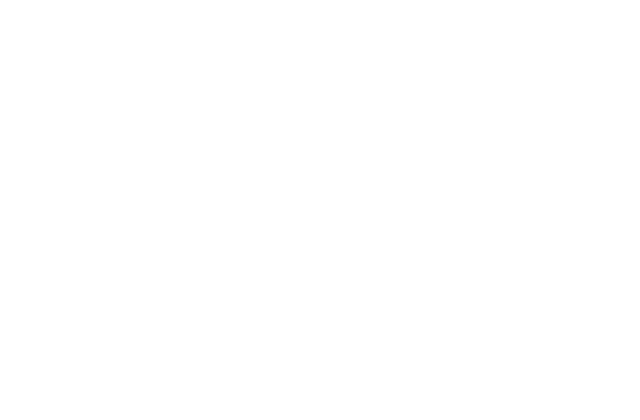
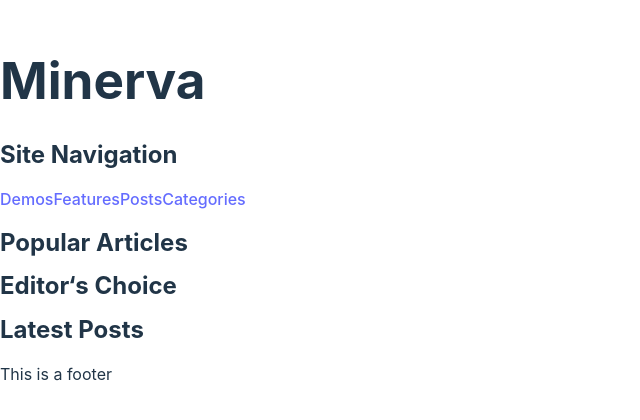
Before and after one commit to dougalg/presentations, a React (Vite) app in the folder a11y-code-along/a11y-code-along/: page / in a window 1280 px wide. Shown: the part 198-618 px from the top of the page, without its empty margins (0-640 px from the left). Built offline with nearby package versions, Linux system fonts and the light colour scheme.

Commit message:
Basic headings and sections

```diff
--- a/a11y-code-along/a11y-code-along/src/App.tsx
+++ b/a11y-code-along/a11y-code-along/src/App.tsx
@@ -3,10 +3,28 @@
 function App() {
 	return (
 		<div className="App">
-			<header></header>
-			<nav></nav>
-			<main></main>
-			<footer></footer>
+			<header>
+				<h1>Minerva</h1>
+				<h2 id="nav-header">Site Navigation</h2>
+				<nav aria-labelledby="nav-header">
+					<a href="/">Demos</a>
+					<a href="/">Features</a>
+					<a href="/">Posts</a>
+					<a href="/">Categories</a>
+				</nav>
+			</header>
+			<main>
+				<section>
+					<h2>Popular Articles</h2>
+				</section>
+				<section>
+					<h2>Editor&lsquo;s Choice</h2>
+				</section>
+				<section>
+					<h2>Latest Posts</h2>
+				</section>
+			</main>
+			<footer>This is a footer</footer>
 		</div>
 	);
 }
```
Also changed, not shown: 1 other file (tests, documents, lock files or other folders).
